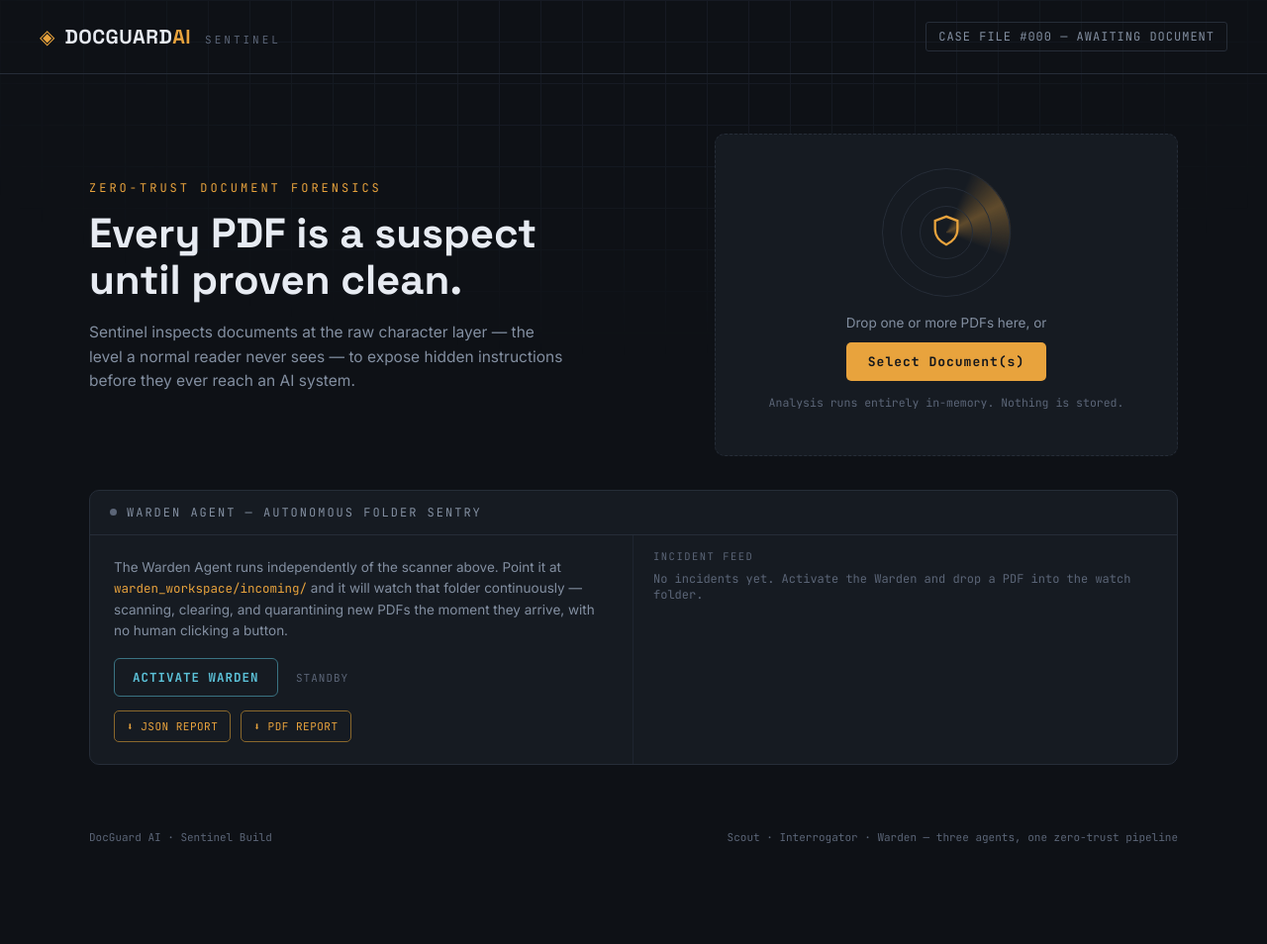
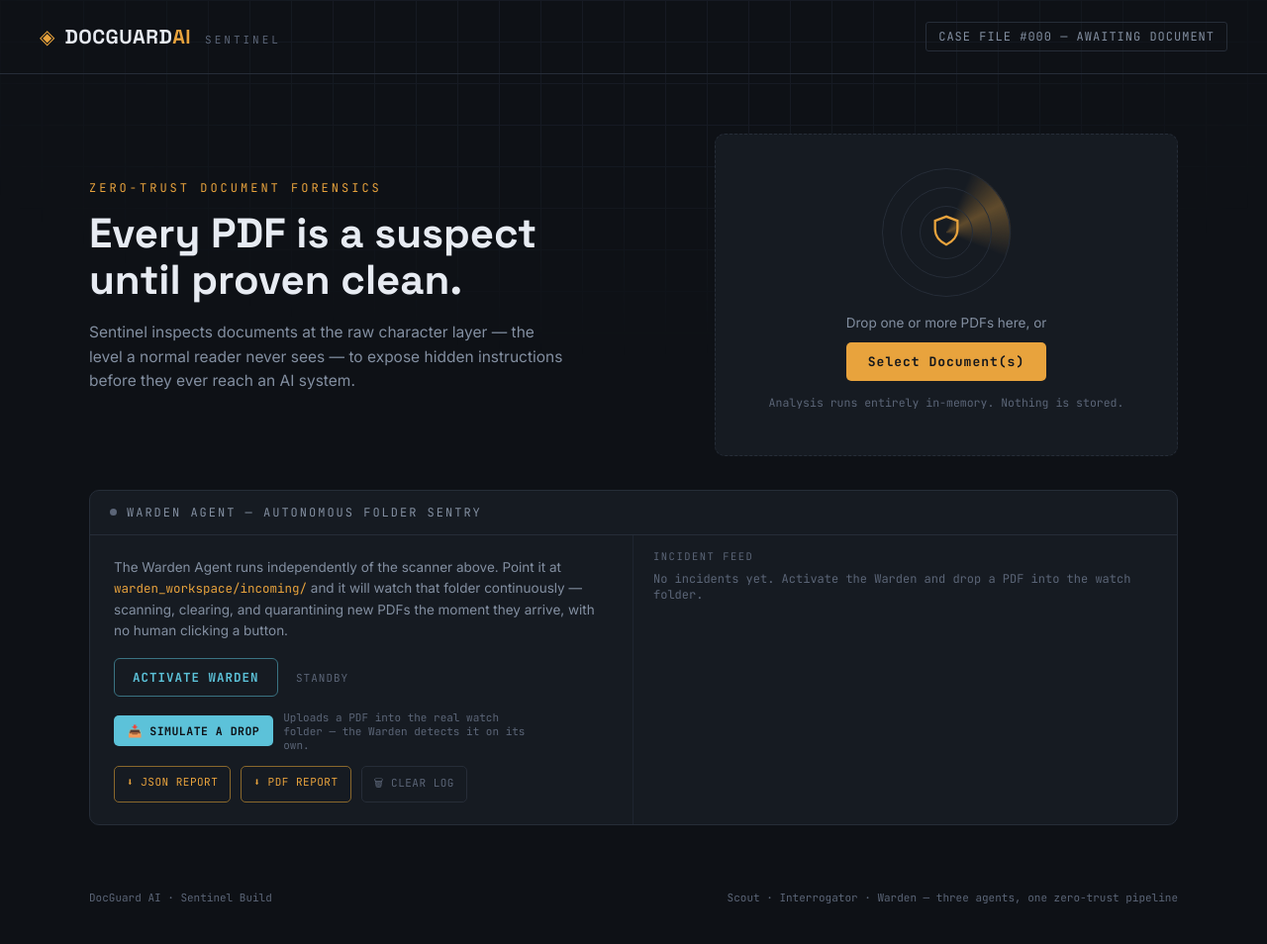
Before and after one commit to kaushikm2706-tech/DocGuard-AI, a Flask app: page / in a window 1280 px wide. Shown: the whole page at 99% size. Before the commit the page ends 852 px from the top, so only its background shows below. Run offline with Flask 3, Linux system fonts and the light colour scheme; some libraries are stand-ins or nearby versions.

Commit message:
Add simulate-drop, clear-log button, and Windows file-lock fixes

```diff
--- a/agents/warden.py
+++ b/agents/warden.py
@@ -43,6 +43,29 @@ LOG_PATH = "warden_workspace/incident_log.jsonl"
 
 for _dir in (WATCH_DIR, CLEARED_DIR, QUARANTINE_DIR):
     os.makedirs(_dir, exist_ok=True)
+
+
+def clear_workspace():
+    """
+    Wipes the incident log and any files that have piled up in cleared/
+    and quarantine/ from previous runs — a fresh start for a demo,
+    without touching whatever's currently sitting in incoming/ waiting
+    to be processed. .gitkeep placeholders are preserved so the folder
+    structure survives.
+    """
+    if os.path.exists(LOG_PATH):
+        os.remove(LOG_PATH)
+
+    for _dir in (CLEARED_DIR, QUARANTINE_DIR):
+        for name in os.listdir(_dir):
+            if name == ".gitkeep":
+                continue
+            path = os.path.join(_dir, name)
+            try:
+                if os.path.isfile(path):
+                    os.remove(path)
+            except OSError:
+                pass  # best-effort; a locked file here shouldn't block the rest
 
 
 def _log_incident(entry: dict):
@@ -91,13 +114,29 @@ def _process_pdf(path: str, on_event=None):
 class _PDFDropHandler(FileSystemEventHandler):
     def __init__(self, on_event=None):
         self.on_event = on_event
+        self._processing = set()  # guards against double-processing one path
+
+    def _handle(self, path):
+        if path in self._processing or not path.lower().endswith(".pdf"):
+            return
+        self._processing.add(path)
+        try:
+            time.sleep(0.5)  # let the file finish copying before we read it
+            _process_pdf(path, self.on_event)
+        finally:
+            self._processing.discard(path)
 
     def on_created(self, event):
-        if event.is_directory or not event.src_path.lower().endswith(".pdf"):
+        if event.is_directory:
             return
-        # Small delay so the file finishes copying before we read it.
-        time.sleep(0.5)
-        _process_pdf(event.src_path, self.on_event)
+        self._handle(event.src_path)
+
+    def on_modified(self, event):
+        # Safety net: some filesystems report overwriting an existing
+        # same-named file as a "modified" event rather than "created".
+        if event.is_directory:
+            return
+        self._handle(event.src_path)
 
 
 class Warden:
--- a/server.py
+++ b/server.py
@@ -23,7 +23,7 @@ from agents.interrogator import interrogate
 from agents.remediator import generate_patched_pdf
 from agents.replay import simulate_naive_compliance
 from agents.report import generate_incident_report_pdf
-from agents.warden import Warden, LOG_PATH, WATCH_DIR
+from agents.warden import Warden, LOG_PATH, WATCH_DIR, clear_workspace
 
 app = Flask(__name__)
 
@@ -163,6 +163,43 @@ def api_sanitize():
     )
 
 
+@app.route("/api/warden/simulate-drop", methods=["POST"])
+def warden_simulate_drop():
+    """
+    Lets a person trigger the Warden Agent from the browser instead of
+    needing direct file-system/shell access to the watch folder (useful
+    for a deployed instance). This just places the uploaded file into
+    the real watch folder — the Warden's own file-system watcher is what
+    actually detects and processes it, exactly as it would for a file
+    dropped in any other way. This keeps the "autonomous agent" behavior
+    genuine: this endpoint doesn't scan anything itself.
+    """
+    if "file" not in request.files:
+        return jsonify({"error": "No file uploaded"}), 400
+    if not _warden.is_running:
+        return jsonify({"error": "Activate the Warden Agent first, then simulate a drop."}), 400
+
+    file = request.files["file"]
+    safe_name = os.path.basename(file.filename)
+    dest_path = os.path.join(WATCH_DIR, safe_name)
+
+    # If a same-named file already exists here, we just overwrite it in
+    # place. The Warden's watcher listens for BOTH "created" and
+    # "modified" events specifically to handle this case — so a fresh
+    # scan still fires either way, without us needing to delete anything
+    # first (which can fail on Windows if the old file is locked by
+    # another program, like a PDF viewer or File Explorer preview).
+    try:
+        file.save(dest_path)
+    except PermissionError:
+        return jsonify({
+            "error": "That file is currently open in another program (e.g. a PDF "
+                     "viewer or File Explorer preview). Close it and try again."
+        }), 409
+
+    return jsonify({"saved": True, "filename": safe_name})
+
+
 @app.route("/api/warden/start", methods=["POST"])
 def warden_start():
     _warden.start()
@@ -197,6 +234,12 @@ def warden_log():
     return jsonify({"entries": entries[-50:]})  # last 50 events
 
 
+@app.route("/api/warden/clear", methods=["POST"])
+def warden_clear():
+    clear_workspace()
+    return jsonify({"cleared": True})
+
+
 @app.route("/api/warden/report/json")
 def warden_report_json():
     entries = _load_log_entries()
--- a/static/script.js
+++ b/static/script.js
@@ -408,3 +408,37 @@ function escapeHtml(str) {
 
 // check warden status on load in case it's already running server-side
 fetch('/api/warden/status').then(r => r.json()).then(d => setWardenUI(d.running));
+
+// ---------- simulate-drop control ----------
+const simulateDropInput = document.getElementById('simulateDropInput');
+simulateDropInput.addEventListener('change', async e => {
+  const file = e.target.files[0];
+  if (!file) return;
+
+  const formData = new FormData();
+  formData.append('file', file);
+
+  try {
+    const res = await fetch('/api/warden/simulate-drop', { method: 'POST', body: formData });
+    const data = await res.json();
+    if (data.error) {
+      alert(data.error);
+    }
+    // On success, the Warden's own watcher picks this up within a couple
+    // seconds — the existing pollWardenLog() interval will show it in
+    // the Incident Feed automatically, no extra handling needed here.
+  } catch (err) {
+    alert('Upload failed: ' + err);
+  } finally {
+    simulateDropInput.value = ''; // allow re-selecting the same file again
+  }
+});
+
+// ---------- clear log control ----------
+document.getElementById('clearLogBtn').addEventListener('click', async () => {
+  if (!confirm('Clear the incident log and all cleared/quarantined files? This cannot be undone.')) {
+    return;
+  }
+  await fetch('/api/warden/clear', { method: 'POST' });
+  wardenFeed.innerHTML = '<div class="feed-empty">No incidents yet. Activate the Warden and drop a PDF into the watch folder.</div>';
+});
--- a/static/style.css
+++ b/static/style.css
@@ -247,6 +247,18 @@ body{
   padding: 0 14px 8px; font-family: var(--font-mono); font-size: 10px; letter-spacing:1px; color: var(--text-dim);
 }
 
+/* ---------- simulate-drop control ---------- */
+.simulate-drop-row{ margin-top: 14px; display:flex; align-items:center; gap:10px; flex-wrap:wrap; }
+.btn-simulate{
+  cursor:pointer; display:inline-block;
+  font-family: var(--font-mono); font-size: 11.5px; letter-spacing:.5px;
+  background: var(--cyan); color: #0e1116; font-weight:700;
+  padding: 8px 14px; border-radius: 5px;
+  transition: transform .15s ease;
+}
+.btn-simulate:hover{ transform: translateY(-1px); }
+.simulate-hint{ font-size: 11px; color: var(--text-dim); font-family: var(--font-mono); max-width: 260px; }
+
 /* ---------- report export buttons ---------- */
 .report-export-row{ display:flex; gap:10px; margin-top:14px; }
 .btn-export{
@@ -255,6 +267,12 @@ body{
   transition: background .15s ease;
 }
 .btn-export:hover{ background: rgba(232,163,61,0.08); }
+.btn-clear{
+  font-family: var(--font-mono); font-size: 11px; letter-spacing:.5px; cursor:pointer;
+  background: none; color: var(--text-dim); border: 1px solid var(--hairline); border-radius: 5px; padding: 8px 12px;
+  transition: color .15s ease, border-color .15s ease;
+}
+.btn-clear:hover{ color: var(--red); border-color: var(--red-dim); }
 
 /* ---------- warden panel ---------- */
 .warden-body{ display:grid; grid-template-columns: 1fr 1fr; gap: 0; }
--- a/templates/index.html
+++ b/templates/index.html
@@ -137,9 +137,17 @@
         the moment they arrive, with no human clicking a button.</p>
         <button class="btn-warden" id="wardenToggle">ACTIVATE WARDEN</button>
         <span class="warden-status" id="wardenStatusText">STANDBY</span>
+
+        <div class="simulate-drop-row">
+          <label class="btn-simulate" for="simulateDropInput">📥 SIMULATE A DROP</label>
+          <input type="file" id="simulateDropInput" accept="application/pdf" hidden />
+          <span class="simulate-hint">Uploads a PDF into the real watch folder — the Warden detects it on its own.</span>
+        </div>
+
         <div class="report-export-row">
           <a class="btn-export" id="exportJson" href="/api/warden/report/json" download>⬇ JSON REPORT</a>
           <a class="btn-export" id="exportPdf" href="/api/warden/report/pdf" download>⬇ PDF REPORT</a>
+          <button class="btn-clear" id="clearLogBtn">🗑 CLEAR LOG</button>
         </div>
       </div>
       <div class="warden-feed">
```
